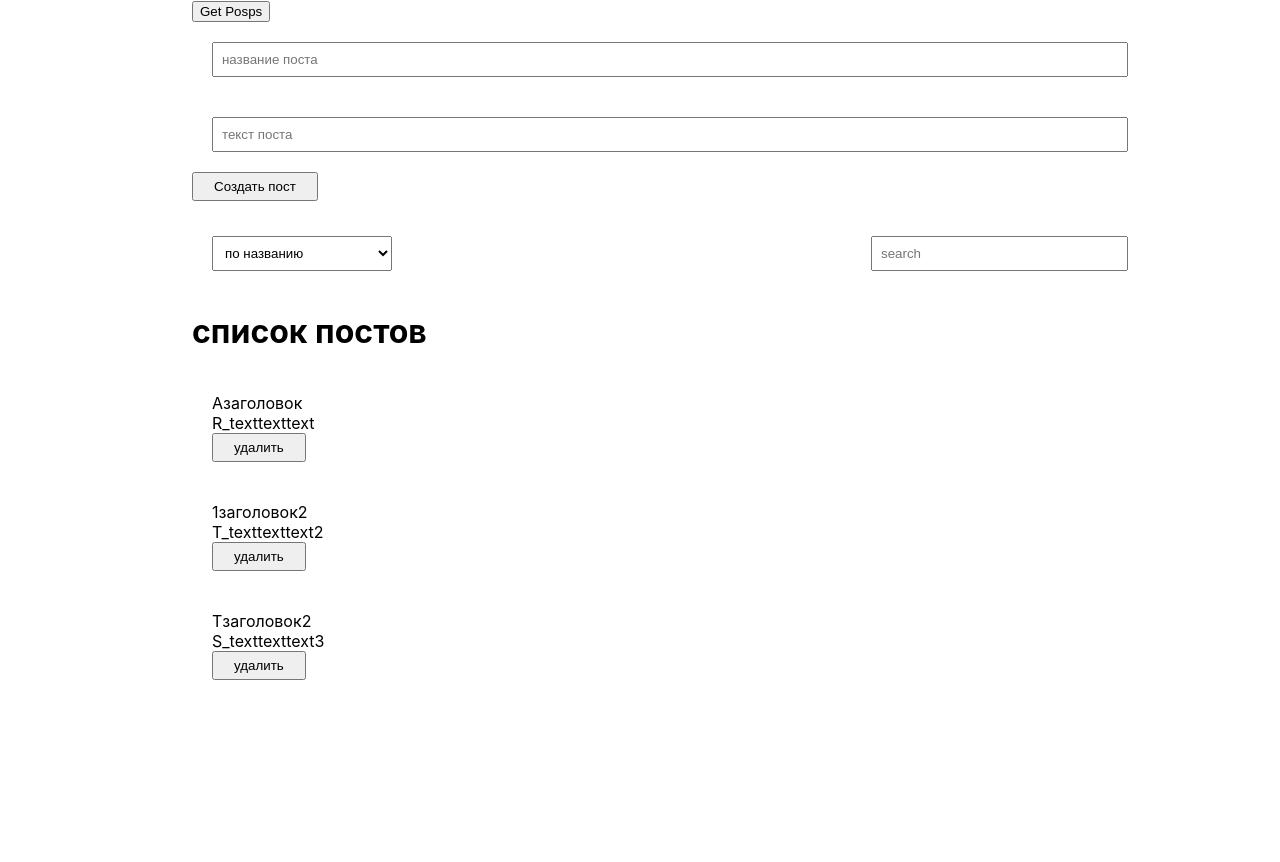
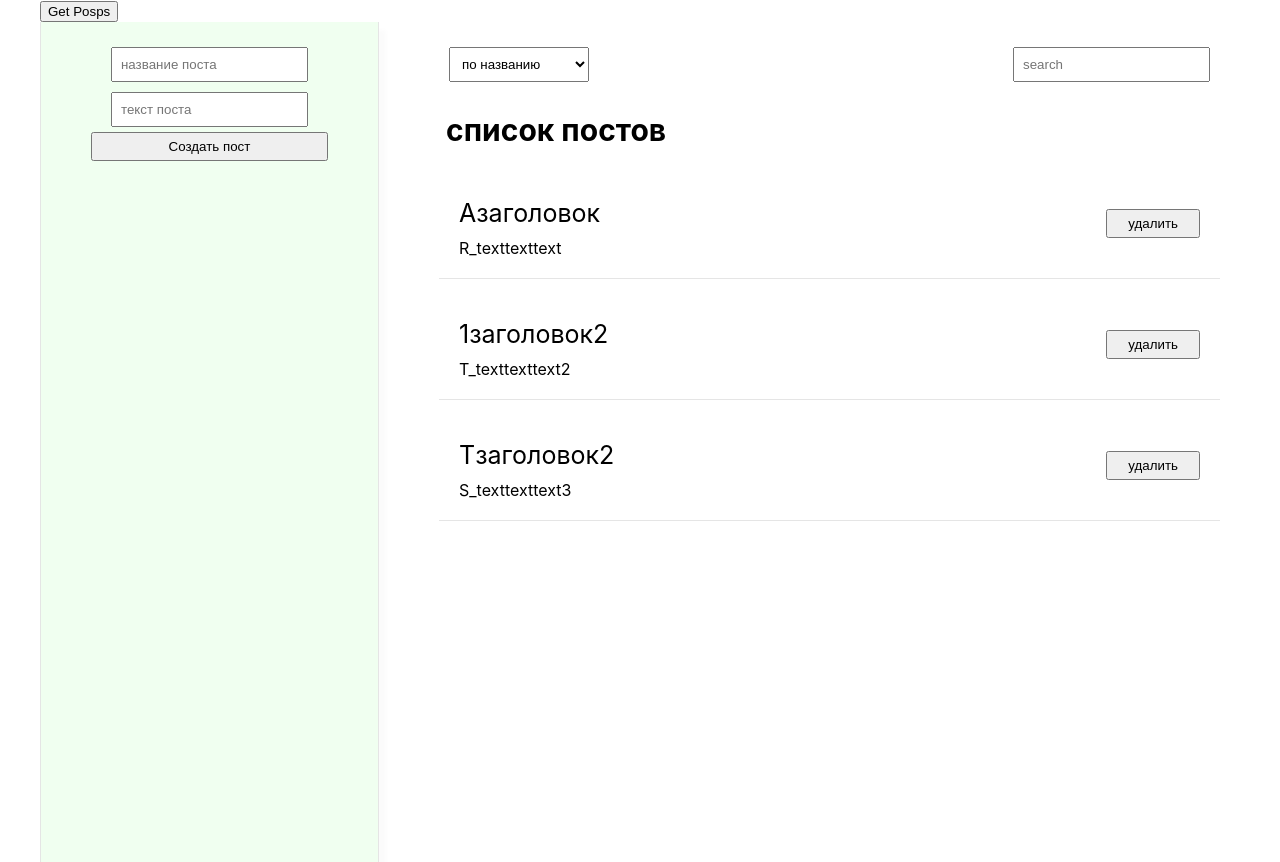
Before and after one commit to Nun4aku/sprint1work, a React (Create React App) app: page / in a window 1280 px wide. Before the commit the page ends 800 px from the top, so only its background shows below. Built offline with nearby package versions, Linux system fonts and the light colour scheme.

Commit message:
стили

```diff
--- a/src/App.css
+++ b/src/App.css
@@ -1,14 +1,33 @@
-.panelPostNav{
+.h1Main{
+  margin: 25px 10px 20px 17px;
+  font-size: 30px;
+}
+.left_box{
+  flex: 2;
+  margin: 20px 10px 20px 50px;
+}
+.add_form {
   display: flex;
-  justify-content: space-between;
-  align-items: center;
-}
-.select{
-  width: 100%;
-  padding: 8px;
-  margin: 20px;
+  flex-direction: column;
 }
 
+.select{
+  padding: 8px;
+  margin: 5px 20px;
+}
+.panelPostNav{
+  padding: 20px 50px;
+  height: 100vh;
+  background: honeydew;
+  border-right: solid 1px #e5e5e5;
+  border-left: solid 1px #e5e5e5;
+  box-shadow: 7px 8px 5px #fbfbfb;
+}
+
+.title_posts{
+  padding: 10px 0;
+  font-size: 25px;
+}
 
 .noPosts{
   text-align: center;
@@ -16,10 +35,15 @@
 }
 .app{
   margin: auto;
-  width: 70%;
+  max-width: 1200px;
 }
 .PostItem{
   padding: 20px;
+  display: flex;
+  justify-content: space-between;
+  align-items: center;
+  margin: 10px;
+  border-bottom: solid 1px #e5e5e5;
 }
 
 .App {
--- a/src/App.js
+++ b/src/App.js
@@ -72,12 +72,16 @@ function App() {
 
       <button onClick = {fetchPosts} >Get Posps</button>
 
-      <PostForm create={createPost}/>
 
-      <div style={{margin: '15px'}}></div>
-
+      <div style={{display: 'flex', justifyContent: 'space-around'}}>
         <div className='panelPostNav'>
           <div>
+            <PostForm create={createPost}/>
+          </div>
+        </div>
+
+        <div className='left_box'>
+          <div style={{display: 'flex', justifyContent: 'space-between'}}>
             <MySelect
               value = {selectedSort}
               onChange={sortPost}
@@ -87,16 +91,12 @@ function App() {
                 {value: 'body', name: 'по описанию'}
               ]}
             />
-        </div>
-        <div>
             <MyInput
               value = {searchQuery}
               onChange = {e => setSearchQuery(e.target.value)}
               placeholder="search"
             />
           </div>
-      </div>
-
 
           {/*Список всех постов*/}
           {
@@ -110,6 +110,11 @@ function App() {
             : <div className='noPosts'><img src={noPosts} alt="noPosts" /></div>
           }
         </div>
+
+      </div>
+
+
+    </div>
   );
 }
 
--- a/src/components/PostForm.jsx
+++ b/src/components/PostForm.jsx
@@ -1,6 +1,7 @@
 import React, {useState} from "react";
 import MyInput from "./UI/input/MyInput";
 import MyButton from "./UI/button/MyButton";
+import '../App.css'
 
 const PostForm = ( {create} ) => {
 
@@ -17,25 +18,21 @@ const PostForm = ( {create} ) => {
       }
 
     return (
-        <div>
-            <form>
+        <form className="add_form">
             <MyInput
                 value={post.title}
                 onChange={e => setPost( {...post, title: e.target.value} )}
                 type="text"
                 placeholder='название поста'
             />
-
             <MyInput
                 value={post.body}
                 onChange={e => setPost( {...post, body: e.target.value} )}
                 type="text"
                 placeholder='текст поста'
             />
-
             <MyButton onClick={addNewPost}>Создать пост</MyButton>
         </form>
-        </div>
     )
 }
 
--- a/src/components/PostList.jsx
+++ b/src/components/PostList.jsx
@@ -1,11 +1,13 @@
 import React from "react";
 import PostItem from './PostItem';
+import '../App.css'
+
 
 const PostList = ( {posts, PostListTitle, remove} ) => {
 
     return (
         <div>
-            <h1>{PostListTitle}</h1>
+            <h1 className="h1Main">{PostListTitle}</h1>
             <div>
                 {posts.map(post =>
                 <PostItem remove = {remove} post={post} key={post.id}/>
--- a/src/components/UI/input/MyInput.module.css
+++ b/src/components/UI/input/MyInput.module.css
@@ -1,5 +1,4 @@
 .myInput {
-    width: 100%;
     padding: 8px;
-    margin: 20px;
+    margin: 5px 20px;
 }
```
Lines whose indentation alone changed are shown as unchanged.
